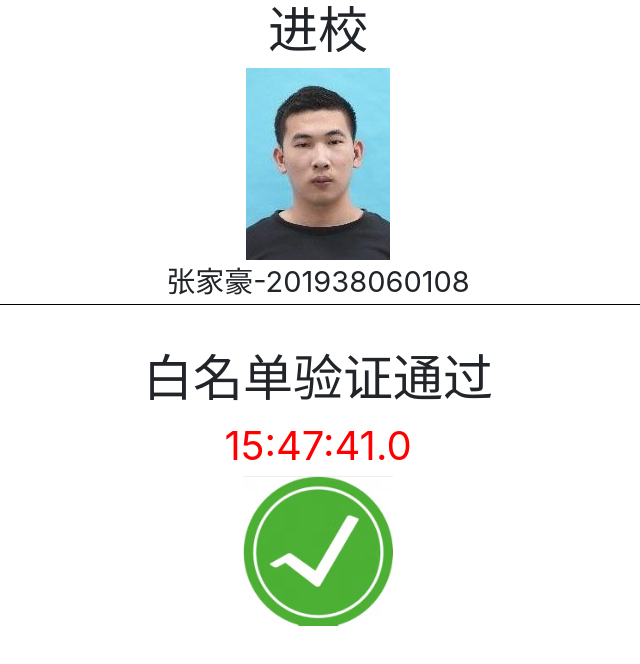
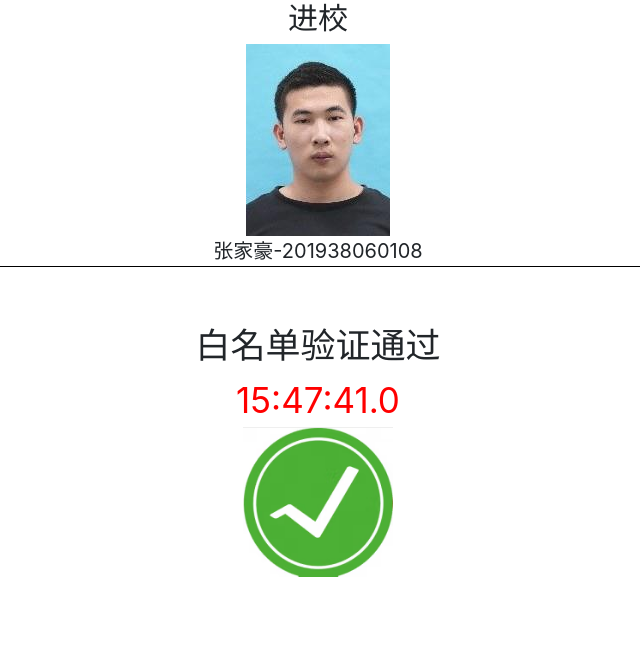
Before and after one commit to hash106/Picgo, a plain HTML site: page Picgo.html in a window 1280 px wide. Shown: the whole page, without its empty margins (322-962 px from the left). Drawn offline with nearby package versions, Linux system fonts and the light colour scheme.

Commit message:
Update Picgo.html

```diff
--- a/Picgo.html
+++ b/Picgo.html
@@ -12,13 +12,13 @@
     }
     span{
       color: red;
-      font-size: 40px;
+      font-size: 35px;
     }
     h1{
-      font-size: 50px;
+      font-size: 30px;
     }
     h2{
-      font-size: 50px;
+      font-size: 35px;
     }
     .img{
       width: 150px;
@@ -41,7 +41,7 @@
       text-align: center;
       width: 80%;
       border-bottom: 1px solid black;
-      font-size: 29px;
+      font-size: 20px;
     }
   </style>
 </head>
```
